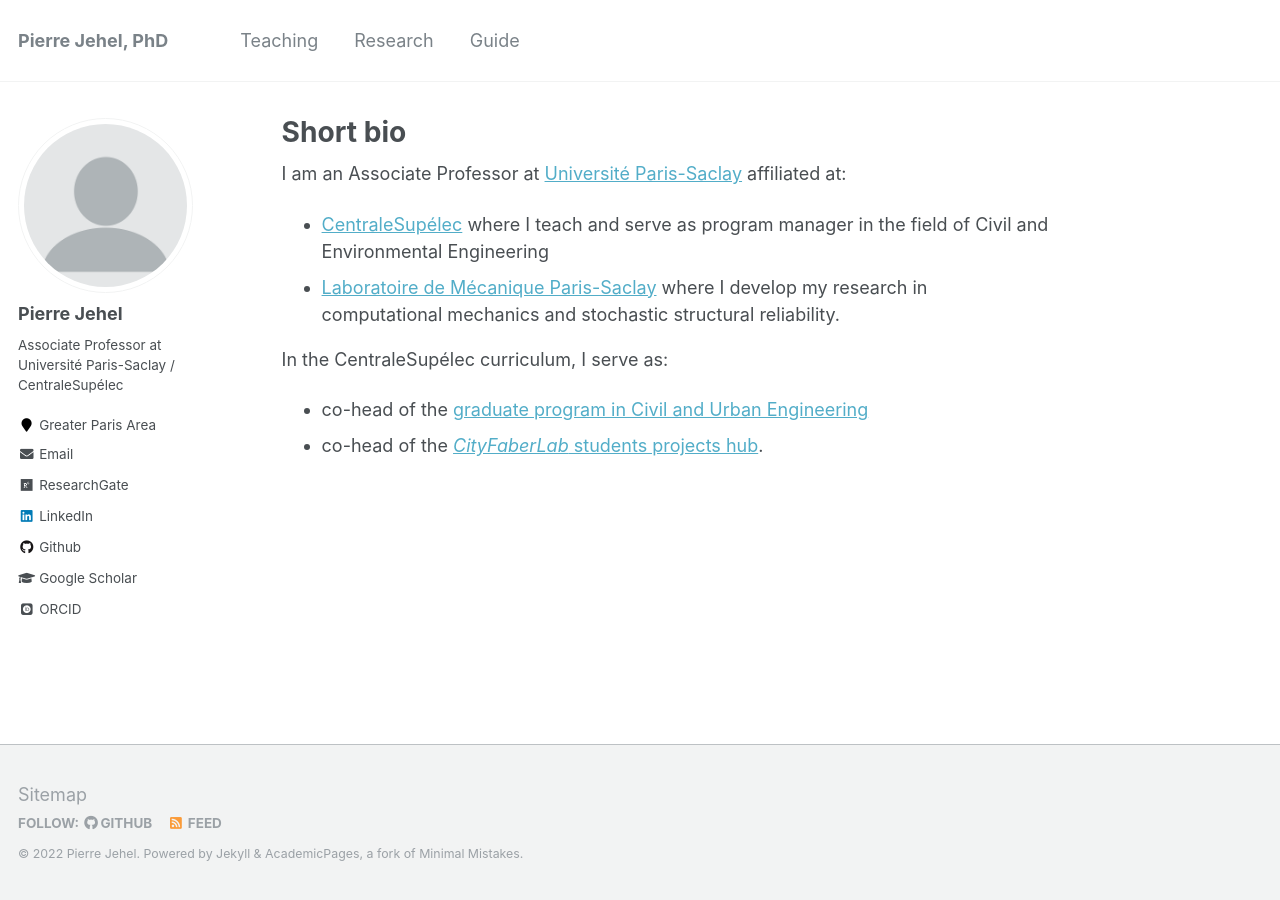
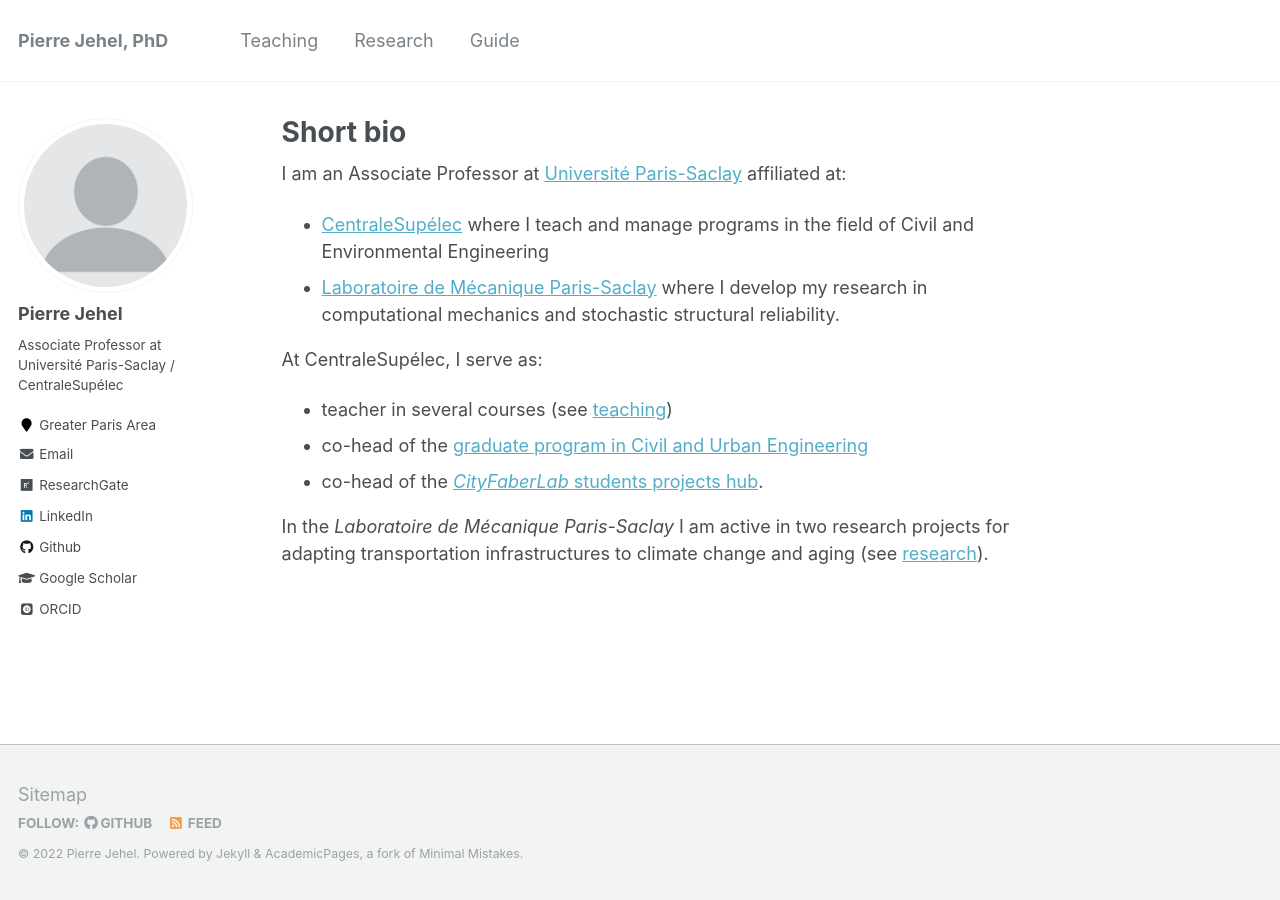
Before and after one commit to jehelp/jehelp.github.io, a Jekyll site: the page built from _pages/about.md, in a window 1280 px wide. Built offline with Jekyll 4.4.1, drawn with Linux system fonts in a browser that asks for light colours; some web fonts are replaced.

Commit message:
about me

```diff
--- a/_pages/about.md
+++ b/_pages/about.md
@@ -11,9 +11,12 @@ redirect_from:
 <!--- For preview: ctrl+shift+m -->
 
 I am an Associate Professor at [Université Paris-Saclay](https://www.universite-paris-saclay.fr/en) affiliated at:
-- [CentraleSupélec](https://www.centralesupelec.fr/en) where I teach and serve as program manager in the field of Civil and Environmental Engineering
+- [CentraleSupélec](https://www.centralesupelec.fr/en) where I teach and manage programs in the field of Civil and Environmental Engineering
 - [Laboratoire de Mécanique Paris-Saclay](https://) where I develop my research in computational mechanics and stochastic structural reliability.
 
-In the CentraleSupélec curriculum, I serve as:
+At CentraleSupélec, I serve as:
+- teacher in several courses (see [teaching](https://jehelp.github.io/teaching/))
 - co-head of the [graduate program in Civil and Urban Engineering](https://mention-sic.blogspot.fr/p/presentation.html)
 - co-head of the [*CityFaberLab* students projects hub](https://cityfaberlab.blogspot.com/).
+
+In the *Laboratoire de Mécanique Paris-Saclay* I am active in two research projects for adapting transportation infrastructures to climate change and aging (see [research](https://jehelp.github.io/research/)).
--- a/_pages/teaching.html
+++ b/_pages/teaching.html
@@ -1,6 +1,6 @@
 ---
 layout: archive
-title: "Teaching"
+title: "Page under construction"
 permalink: /teaching/
 author_profile: true
 ---
```
Also changed, not shown: _pages/research.md (+1 -1 lines).
